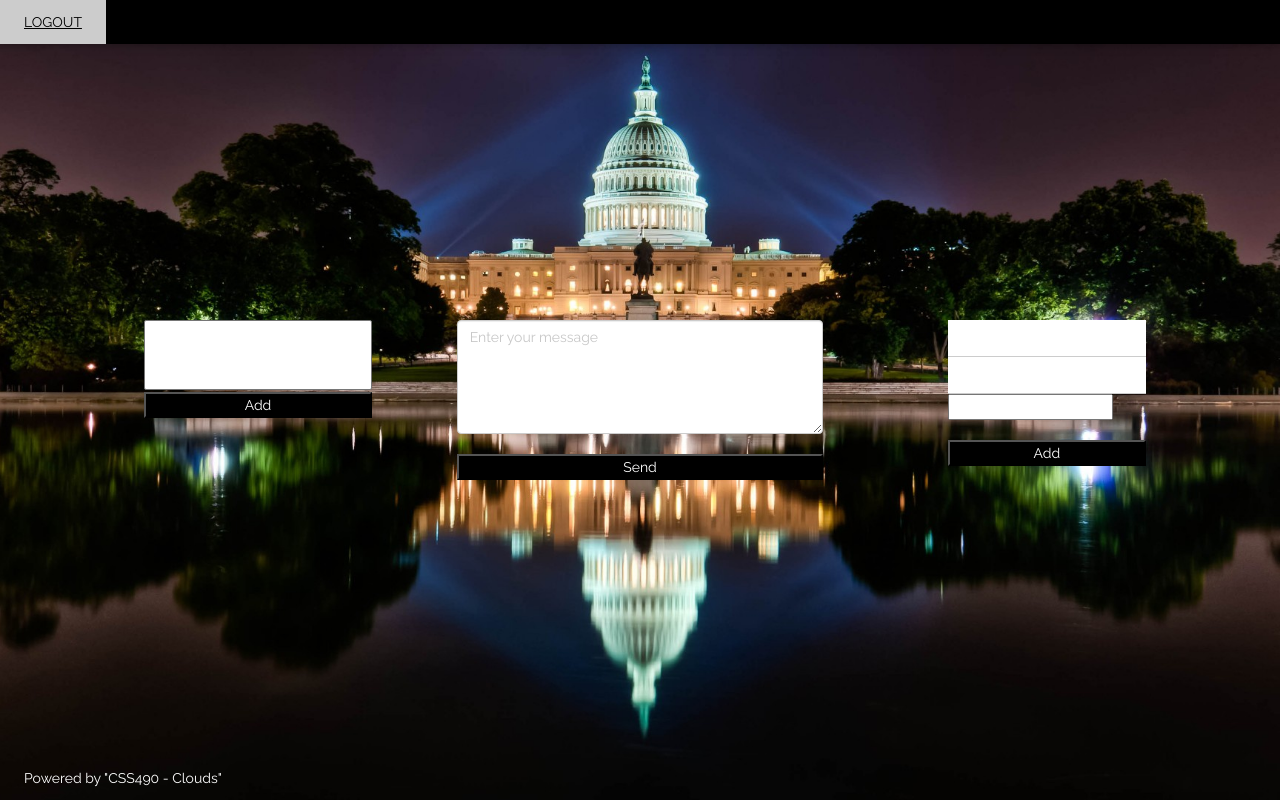
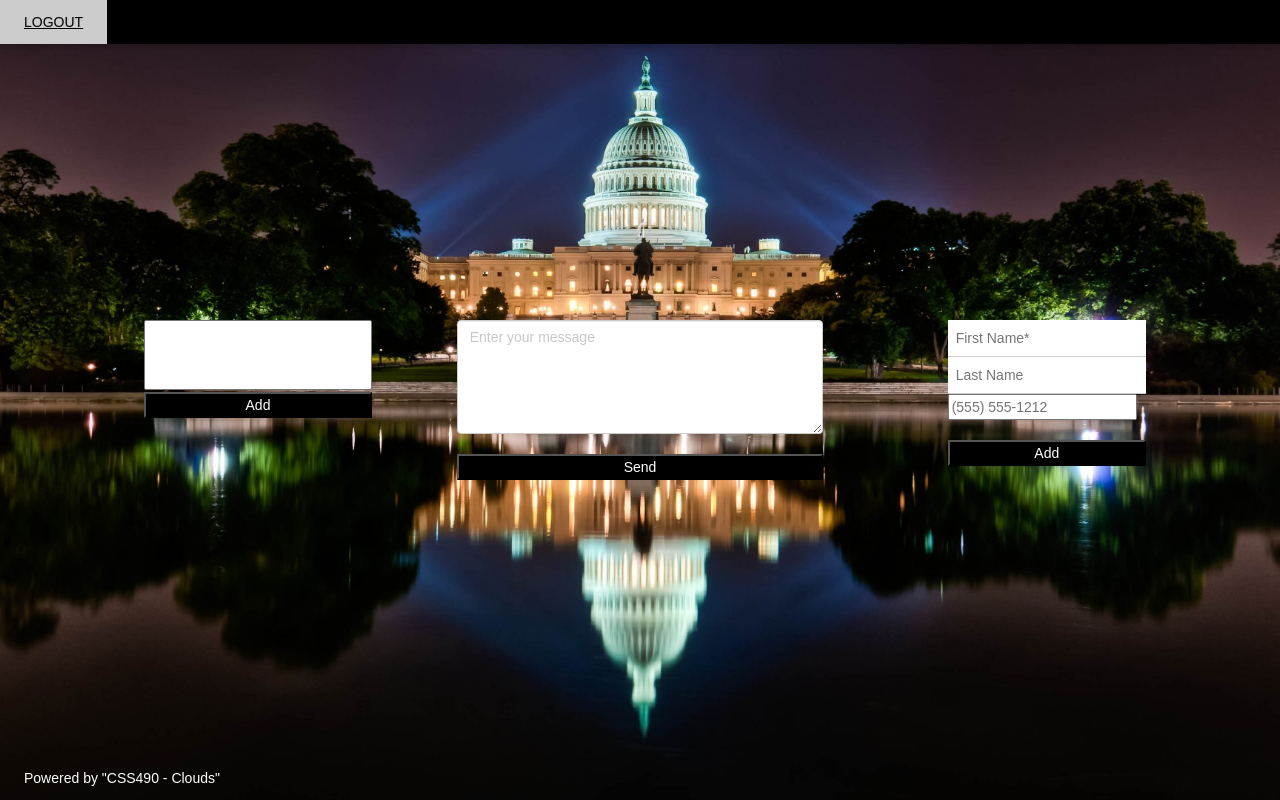
Before and after one commit to olgarose/css490-final, a Flask app: page /account_page in a window 1280 px wide. Run offline with Flask 2, Linux system fonts and the light colour scheme; data that the repository does not hold is empty; some libraries are stand-ins or nearby versions.

Commit message:
Font on Account page now visible

```diff
--- a/application.py
+++ b/application.py
@@ -130,6 +130,7 @@ def login():
 def signup_page():
     return render_template('signup.html')
 
+
 # method to render sign up page
 @application.route('/signup', methods=['GET', 'POST'])
 def signup():
--- a/templates/account.html
+++ b/templates/account.html
@@ -4,8 +4,9 @@
 <meta charset="UTF-8">
 <meta name="viewport" content="width=device-width, initial-scale=1">
 <link rel="stylesheet" href="https://www.w3schools.com/lib/w3.css">
-<link rel="stylesheet" href="https://fonts.googleapis.com/css?family=Raleway">
+{#<link rel="stylesheet" href="https://fonts.googleapis.com/css?family=Raleway">#}
 <link rel="stylesheet" href="https://maxcdn.bootstrapcdn.com/bootstrap/3.3.7/css/bootstrap.min.css">
+
 <style>
     body, h1 {
         font-family: "Raleway", sans-serif
@@ -13,6 +14,11 @@
 
     body, html {
         height: 100%
+    }
+
+    #bootstrap-overrides input, button, select,
+    textarea, input, optgroup {
+        color: #000000;
     }
 
     .bgimg {
@@ -26,23 +32,24 @@
         width: 150%;
     }
 
-    .row_page{
+    .row_page {
         position: absolute;
         top: 40%;
     }
 
-    .contact_form{
+    .contact_form {
 
         padding-right: 30%;
         padding-left: 20%;
     }
-    .add_contacts{
+
+    .add_contacts {
 
         padding-right: 70%;
         padding-left: 10%;
     }
 
-    .selectpicker{
+    .selectpicker {
         width: 100%;
     }
 
@@ -74,8 +81,6 @@
     <!--</div>-->
 
 
-
-
     <div class="row_page">
         <div class="col-md-4">
             <!--{# Navigation Bar #}-->
@@ -101,17 +106,13 @@
                         <!--<input type="tel" id="fieldPhone" name="phone" placeholder="(555) 555-1212" required>-->
 
 
-
-
-
-
-
                         <select class="selectpicker" multiple data-selected-text-format="count > 3">
                             <!--<option>Ketchup</option>-->
                             <!--<option>Relish</option>-->
                             <!--<option>Onions</option>-->
                             {% for contact in contacts %}
-                                <option>{{ contacts[contact]['first'] }}        {{ contacts[contact]['number'] }}</option>  <br>
+                                <option>{{ contacts[contact]['first'] }} {{ contacts[contact]['number'] }}</option>
+                                <br>
                             {% endfor %}
 
                         </select>
```
Lines whose indentation alone changed are shown as unchanged.
